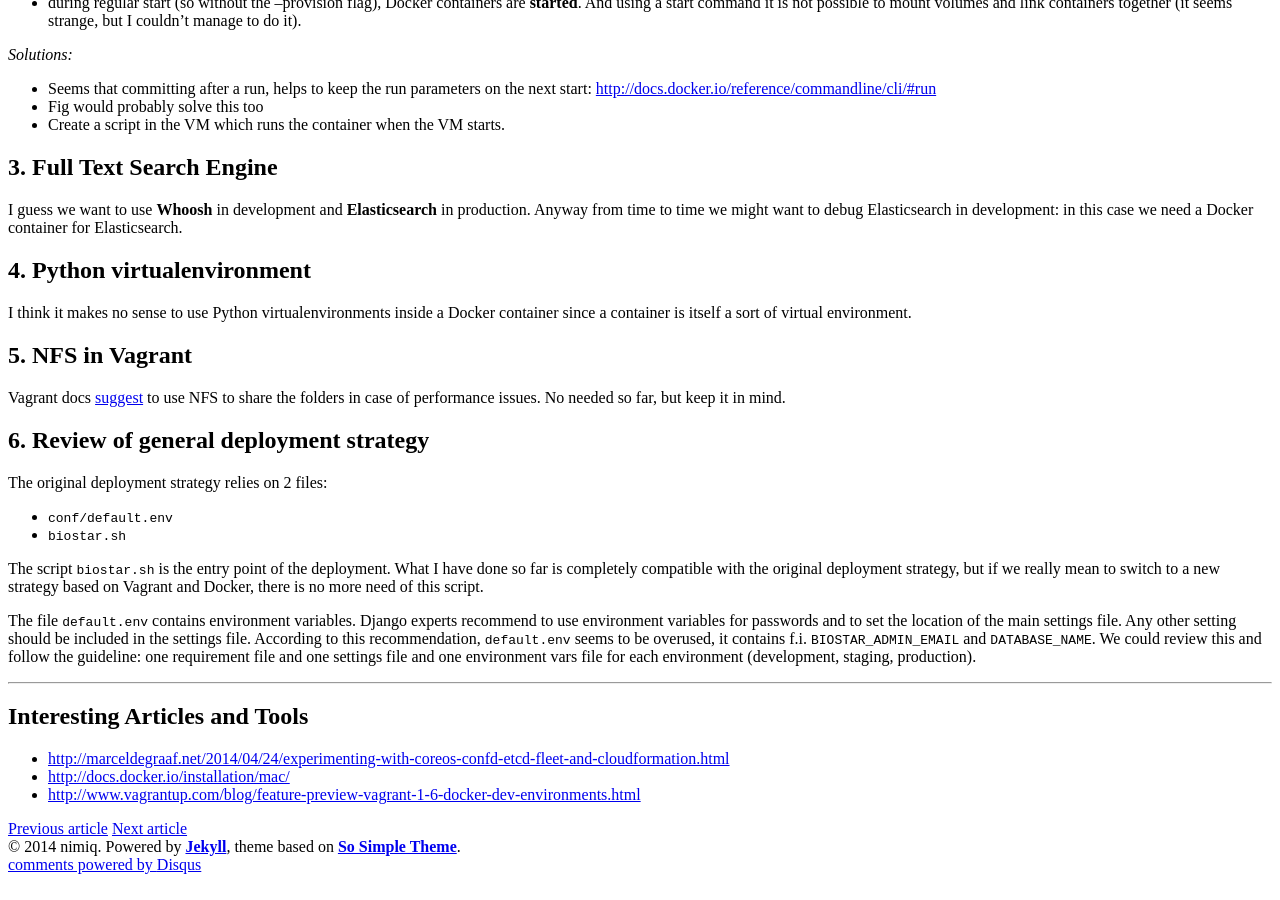
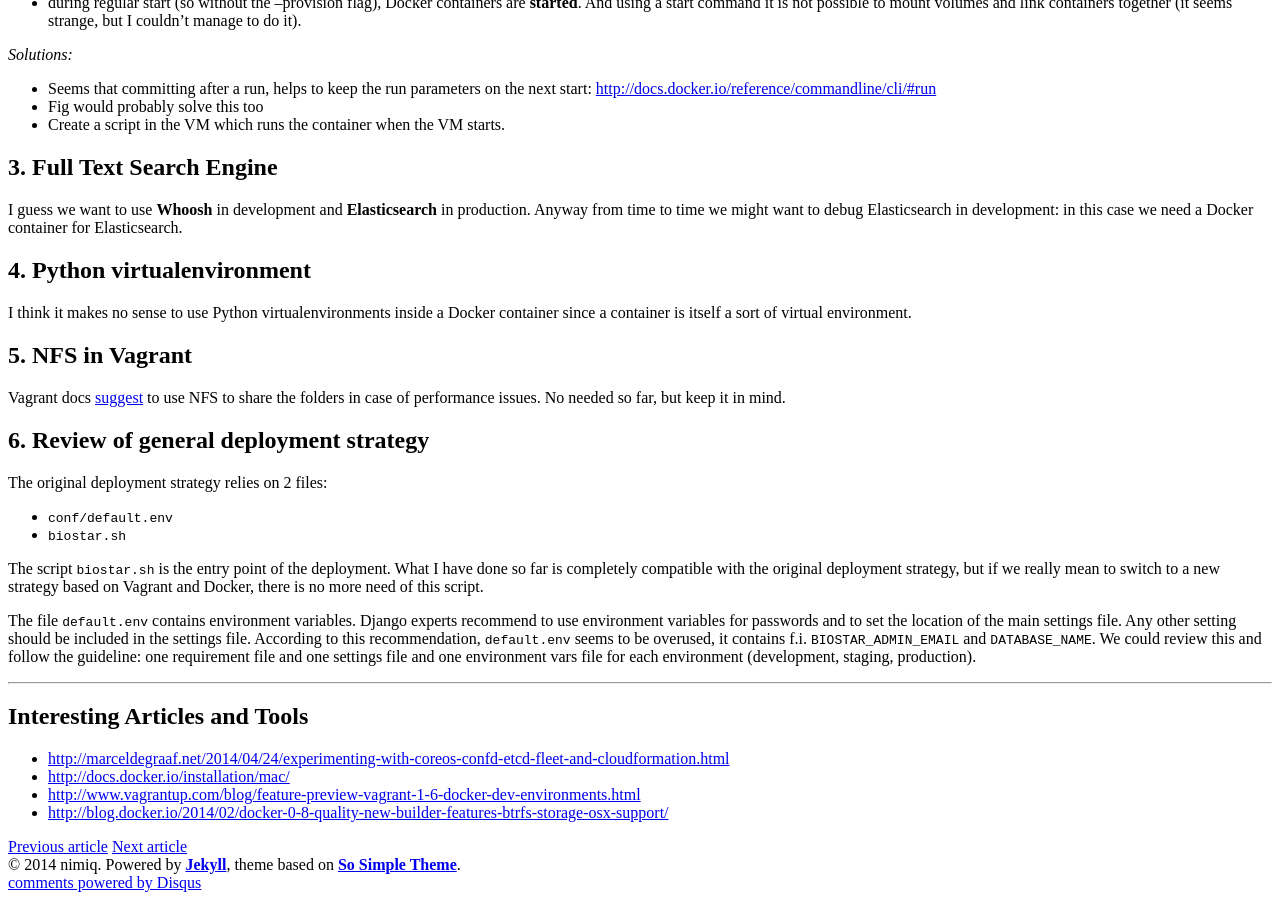
Before and after one commit to nimiq/my-summer-of-code, a Jekyll site: the page built from _posts/2014-05-04-deployment-sketch.md, in a window 1280 px wide and 900 px high, scrolled down 4110 px. Built offline with Jekyll 4.4.1, drawn with Linux system fonts in a browser that asks for light colours; nearby versions of some CDN libraries; comment, search, counter and statistics services are not loaded.

Commit message:
Add link

```diff
--- a/_posts/2014-05-04-deployment-sketch.md
+++ b/_posts/2014-05-04-deployment-sketch.md
@@ -163,3 +163,4 @@
 - <http://marceldegraaf.net/2014/04/24/experimenting-with-coreos-confd-etcd-fleet-and-cloudformation.html>
 - <http://docs.docker.io/installation/mac/>
 - <http://www.vagrantup.com/blog/feature-preview-vagrant-1-6-docker-dev-environments.html>
+- <http://blog.docker.io/2014/02/docker-0-8-quality-new-builder-features-btrfs-storage-osx-support/>
```
